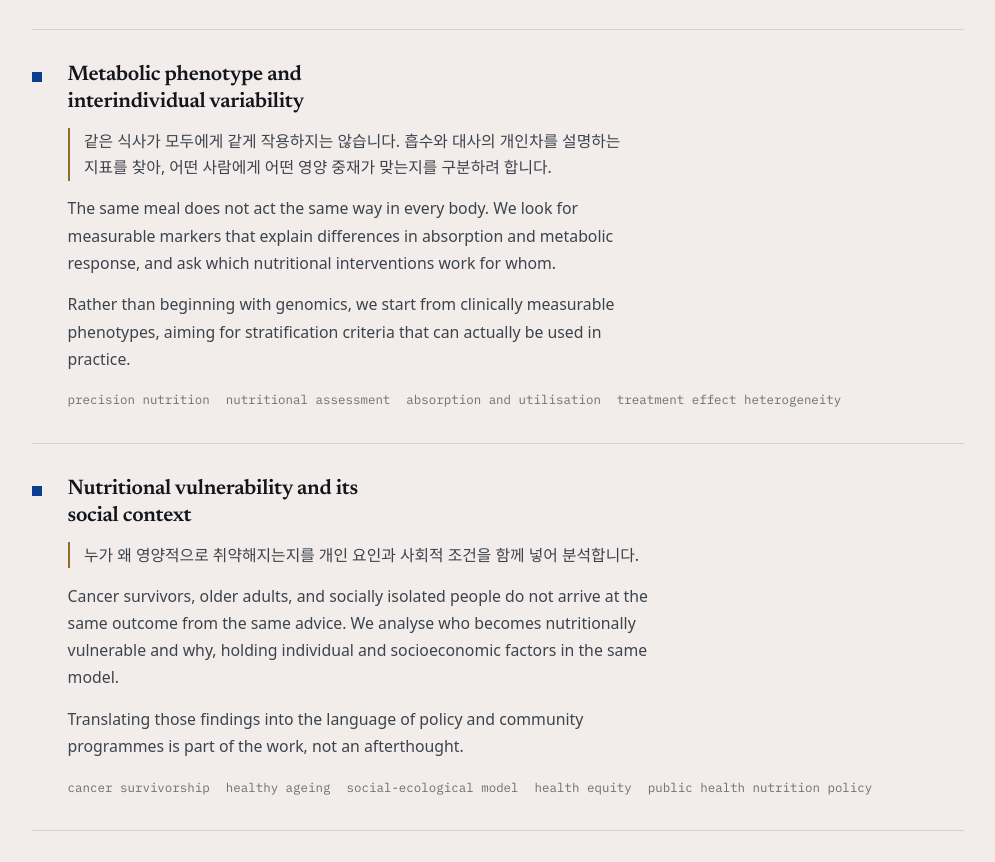
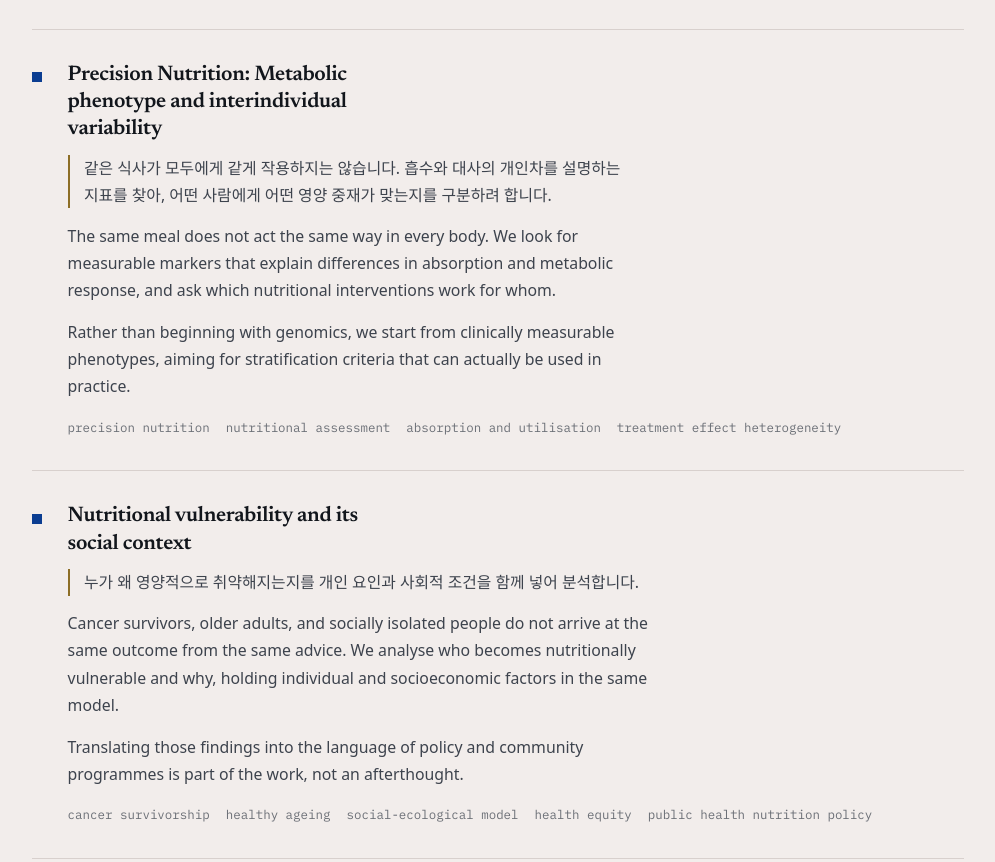
Before and after one commit to hshin-nutrition/github.io, a plain HTML site: page index.html in a window 1280 px wide. Shown: the part 1224-2086 px from the top of the page, without its empty margins (142-1137 px from the left). Drawn offline with Linux system fonts and the light colour scheme; a web font is replaced by a local one.

Commit message:
index.html

```diff
--- a/index.html
+++ b/index.html
@@ -265,7 +265,7 @@ footer .wrap{display:flex;flex-wrap:wrap;gap:.4rem 1.5rem;justify-content:space-
       <article class="area">
         <div class="area-mark" aria-hidden="true"></div>
         <div>
-          <h3>Metabolic phenotype and interindividual variability</h3>
+          <h3>Precision Nutrition: Metabolic phenotype and interindividual variability</h3>
           <p class="ko-sum">같은 식사가 모두에게 같게 작용하지는 않습니다. 흡수와 대사의 개인차를 설명하는 지표를 찾아, 어떤 사람에게 어떤 영양 중재가 맞는지를 구분하려 합니다.</p>
           <p>
             The same meal does not act the same way in every body. We look for measurable markers that
```
